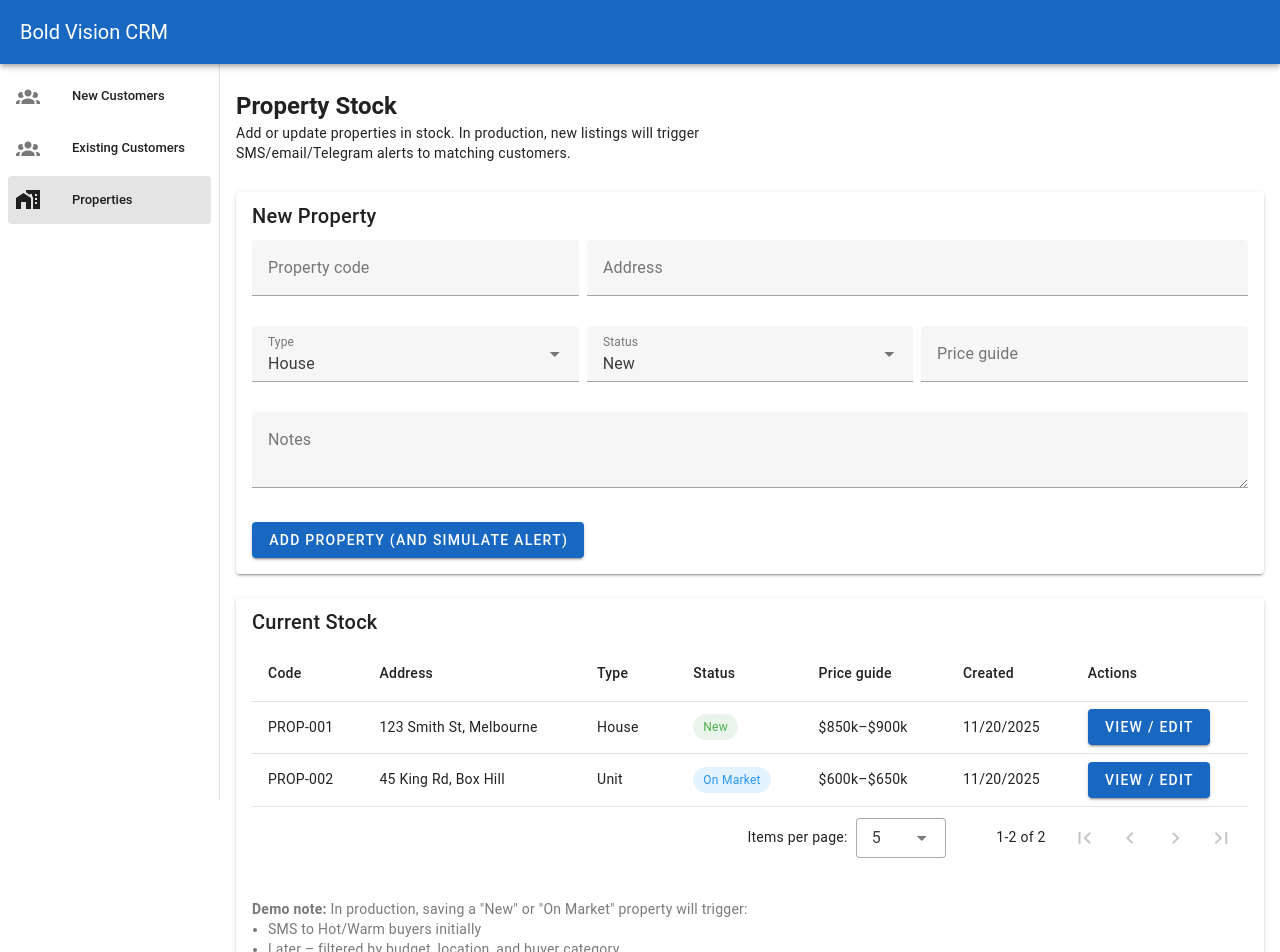
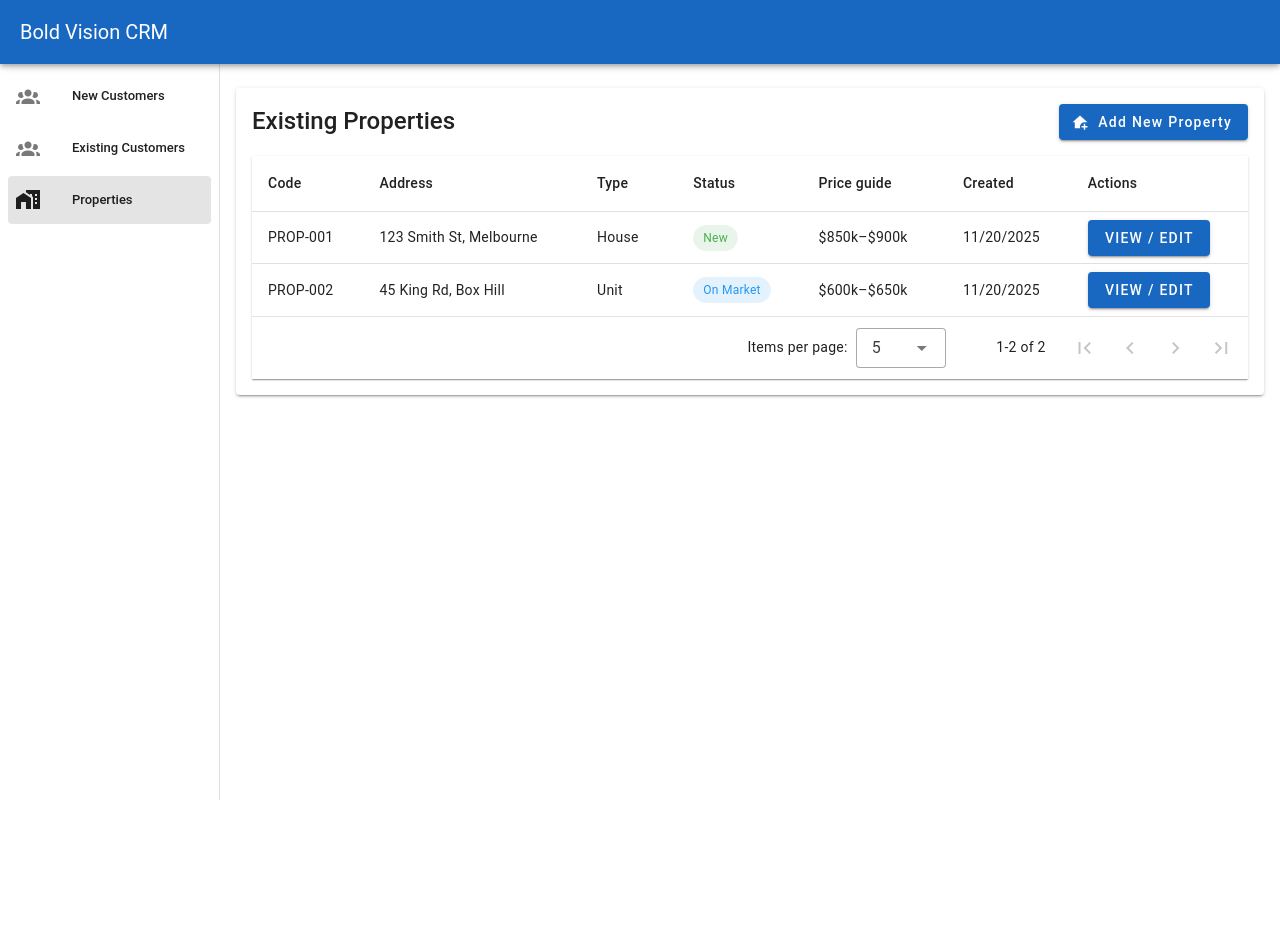
Before and after one commit to Sakada-lim/CRM-Project, a Vue app in the folder Bold_Vision_CRM/: page /properties in a window 1280 px wide. Shown: the top 952 px of the page. After the commit the page ends 800 px from the top, so only its background shows below. Built offline with nearby package versions, Linux system fonts and the light colour scheme.

Commit message:
implemented the feature onto the properties view

```diff
--- a/Bold_Vision_CRM/src/views/PropertiesView.vue
+++ b/Bold_Vision_CRM/src/views/PropertiesView.vue
@@ -1,79 +1,27 @@
 <template>
   <div>
-    <v-row class="mb-4" align="center" justify="space-between">
-      <v-col cols="12" md="6">
-        <h2>Property Stock</h2>
-        <p class="text-body-2">
-          Add or update properties in stock. In production, new listings will
-          trigger SMS/email/Telegram alerts to matching customers.
-        </p>
-      </v-col>
-    </v-row>
-
-    <!-- New property form -->
-    <v-card class="mb-6" elevation="2">
-      <v-card-title>New Property</v-card-title>
-      <v-card-text>
-        <v-form @submit.prevent="handleSubmit">
-          <v-row dense>
-            <v-col cols="12" md="4">
-              <v-text-field
-                v-model="form.code"
-                label="Property code"
-                hint="Internal code, e.g. PROP-001"
-              />
-            </v-col>
-
-            <v-col cols="12" md="8">
-              <v-text-field v-model="form.address" label="Address" required />
-            </v-col>
-
-            <v-col cols="12" md="4">
-              <v-select
-                v-model="form.type"
-                :items="['House', 'Unit', 'Townhouse', 'Land']"
-                label="Type"
-                required
-              />
-            </v-col>
-
-            <v-col cols="12" md="4">
-              <v-select
-                v-model="form.status"
-                :items="['New', 'On Market', 'Sold']"
-                label="Status"
-                required
-              />
-            </v-col>
-
-            <v-col cols="12" md="4">
-              <v-text-field
-                v-model="form.priceGuide"
-                label="Price guide"
-                hint="e.g. $850k–$900k"
-              />
-            </v-col>
-
-            <v-col cols="12">
-              <v-textarea v-model="form.notes" label="Notes" rows="2" />
-            </v-col>
-          </v-row>
-
-          <v-btn type="submit" color="primary" class="mt-3" @click="simulateAlert">
-            Add property (and simulate alert)
-          </v-btn>
-        </v-form>
-      </v-card-text>
-    </v-card>
-
     <!-- Existing properties table -->
     <v-card elevation="2">
-      <v-card-title>Current Stock</v-card-title>
+      <!-- Header row -->
+      <div class="d-flex justify-space-between align-center mr-4 ml-4 mt-4">
+        <h2 class="text-h5 font-weight-medium">Existing Properties</h2>
+
+        <v-btn
+          color="primary"
+          variant="elevated"
+          prepend-icon="mdi-home-plus"
+          class="text-capitalize"
+          @click="openAddProperty"
+        >
+          Add New Property
+        </v-btn>
+      </div>
       <v-card-text>
         <v-data-table
           :headers="headers"
           :items="properties"
           :items-per-page="5"
+          class="elevation-1"
         >
 
             <template #item.status="{ item }">
@@ -99,14 +47,15 @@
         </v-data-table>
       </v-card-text>
 
-      <v-card-subtitle class="text-body-2 pa-4">
-        <strong>Demo note:</strong> In production, saving a "New" or
-        "On Market" property will trigger:
-        <ul class="ma-0 pl-4">
-          <li>SMS to Hot/Warm buyers initially</li>
-          <li>Later – filtered by budget, location, and buyer category</li>
-        </ul>
-      </v-card-subtitle>
+      <BaseDialog
+        v-model="showAddProperty"
+        title="Add new property"
+        confirm-text="Add property"
+        @confirm="handleAddProperty"
+        @cancel="resetNewProperty"
+      >
+        <PropertyForm v-model="newProperty" />
+      </BaseDialog>
     </v-card>
   </div>
 </template>
@@ -114,21 +63,51 @@
 <script setup>
 import { ref, computed } from 'vue';
 import { usePropertyStore } from '../stores/propertyStore';
-import { useCustomerStore } from '../stores/customerStore';
+import BaseDialog from '../components/base/BaseDialog.vue';
+import PropertyForm from '../components/properties/PropertiesForm.vue';
 
 const propertyStore = usePropertyStore();
-const customerStore = useCustomerStore();
+const properties = computed(() => propertyStore.properties);
 
-const form = ref({
+const showAddProperty = ref(false);
+
+const newProperty = ref({
+  address: '',
+  code: '',
+  type: 'House',
+  status: 'New',
+  priceGuide: '',
+  description: '',
+  notes: '',
+});
+
+const resetNewProperty = () => {
+  newProperty.value = {
     code: '',
     address: '',
     type: 'House',
     status: 'New',
     priceGuide: '',
+    description: '',
     notes: '',
+  };
+};
 
-});
+function openAddProperty() {
+  resetNewProperty();
+  showAddProperty.value = true;
+}
 
+function handleAddProperty() {
+  if (!newProperty.value.address || !newProperty.value.type || !newProperty.value.status) {
+    alert('Please fill in at least address, type, and status.');
+    return;
+  }
+
+  propertyStore.addProperty({ ...newProperty.value });
+  resetNewProperty();
+  showAddProperty.value = false;
+}
 const headers = [
   { title: 'Code', key: 'code' },
   { title: 'Address', key: 'address' },
@@ -138,35 +117,6 @@
   { title: 'Created', key: 'createdAt' },
   { title: 'Actions', key: 'actions', sortable: false },
 ];
-
-const properties = computed(() => propertyStore.properties);
-
-function handleSubmit() {
-  if (!form.value.address || !form.value.type || !form.value.status) {
-    alert('Please fill in at least address, type, and status.');
-    return;
-  }
-
-  propertyStore.addProperty({ ...form.value });
-
-  form.value = {
-    code: '',
-    address: '',
-    type: 'House',
-    status: 'New',
-    priceGuide: '',
-    notes: '',
-  };
-}
-
-function simulateAlert() {
-  const hotOrWarm = customerStore.customers.filter((c) =>
-    ['Hot', 'Warm'].includes(c.category)
-  );
-  alert(
-    `Demo: this would trigger SMS alerts to ${hotOrWarm.length} Hot/Warm customers.`
-  );
-}
 
 function statusColor(status) {
   switch (status) {
```
Also changed, not shown: Bold_Vision_CRM/src/components/base/BaseDialog.vue (line endings or trailing spaces), Bold_Vision_CRM/src/components/customer/CustomerForm.vue (indentation only). Lines whose indentation alone changed are shown as unchanged.
